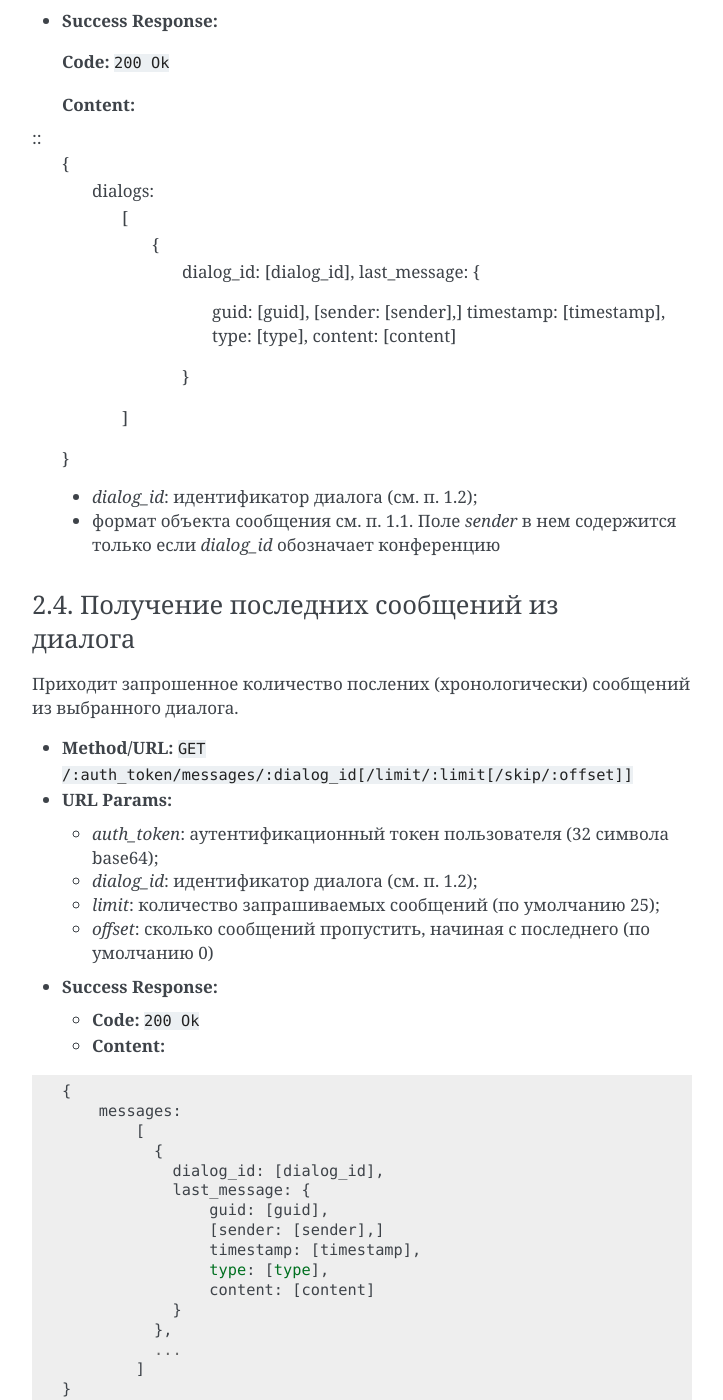
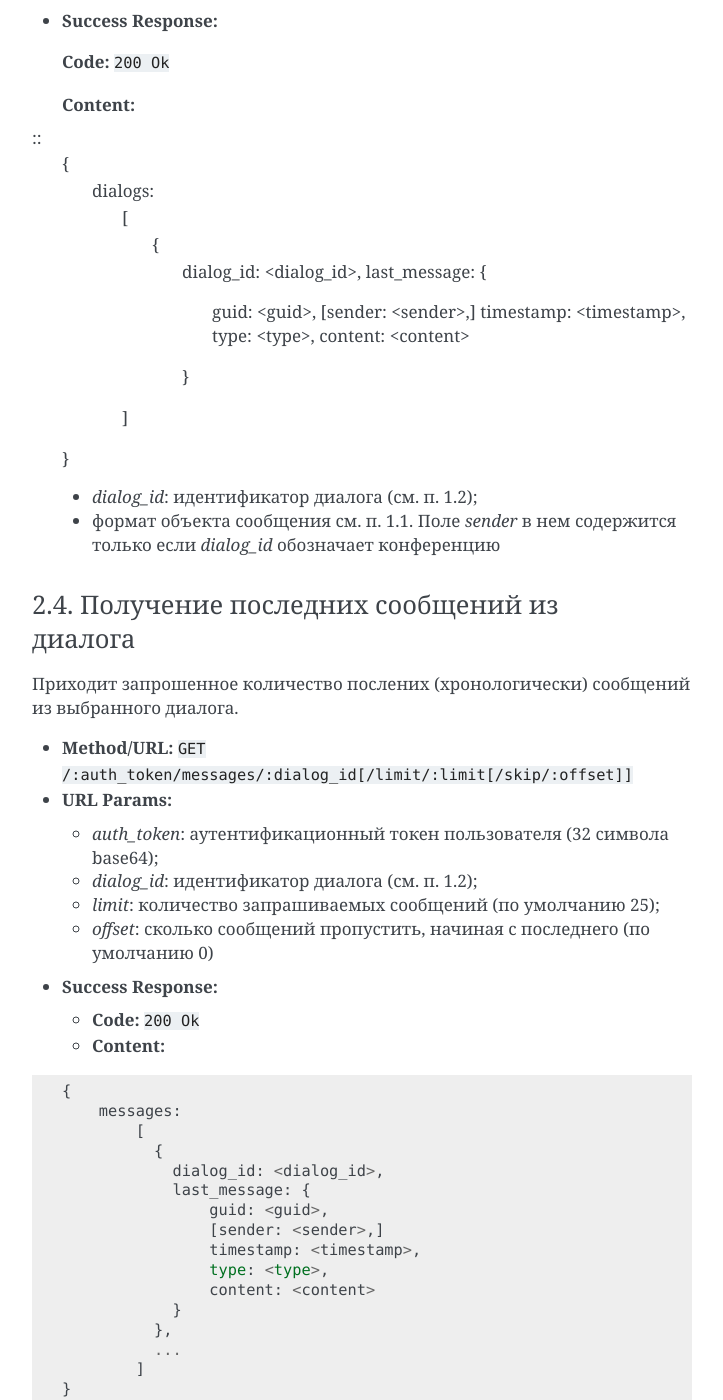
Before and after one commit to frnkySila/batya-api, a Sphinx documentation site: the page built from docs/source/index.rst, in a window 1280 px wide and 1400 px high, scrolled down 4405 px. Shown: the whole window, without its empty margins (388-1111 px from the left). Built offline with Sphinx 7.4.7, drawn with Linux system fonts in a browser that asks for light colours; some of the changed lines change nothing that is shown; some of the changed text lies outside the part shown.

Commit message:
Изменил скобочки вокруг названия аргумента с квадратных на треугольные
Чтобы избежать коллизии с квадратными скобочками, которые означают опциональный аргумент

```diff
--- a/docs/source/index.rst
+++ b/docs/source/index.rst
@@ -13,11 +13,11 @@
 ::
 
     {
-        guid: [guid],
-        [sender: [sender],]
-        timestamp: [timestamp],
-        type: [type],
-        content: [content]
+        guid: <guid>,
+        [sender: <sender>,]
+        timestamp: <timestamp>,
+        type: <type>,
+        content: <content>
     }
 
 * *guid*: глобальный идентификатор сообщения. Применяется только для избежания дублей и пропусков в чате при повторном получении сообщения. Конкретное значение зависит от имплементации сервера, единственное требование — уникальность для каждого сообщения;
@@ -87,8 +87,8 @@ dialog_id     :code:`conference_id | username`
 ::
 
   {
-    username: [username],
-    password: [password]
+    username: <username>,
+    password: <password>
   }
 
 ..
@@ -125,8 +125,8 @@ dialog_id     :code:`conference_id | username`
 ::
 
   {
-    username: [username],
-    password: [password]
+    username: <username>,
+    password: <password>
   }
 
 * **Success Response:**
@@ -197,13 +197,13 @@ dialog_id     :code:`conference_id | username`
         dialogs:
             [
               {
-                dialog_id: [dialog_id],
+                dialog_id: <dialog_id>,
                 last_message: {
-                    guid: [guid],
-                    [sender: [sender],]
-                    timestamp: [timestamp],
-                    type: [type],
-                    content: [content]
+                    guid: <guid>,
+                    [sender: <sender>,]
+                    timestamp: <timestamp>,
+                    type: <type>,
+                    content: <content>
                 }
               },
               ...
@@ -240,13 +240,13 @@ dialog_id     :code:`conference_id | username`
         messages:
             [
               {
-                dialog_id: [dialog_id],
+                dialog_id: <dialog_id>,
                 last_message: {
-                    guid: [guid],
-                    [sender: [sender],]
-                    timestamp: [timestamp],
-                    type: [type],
-                    content: [content]
+                    guid: <guid>,
+                    [sender: <sender>,]
+                    timestamp: <timestamp>,
+                    type: <type>,
+                    content: <content>
                 }
               },
               ...
@@ -282,13 +282,13 @@ dialog_id     :code:`conference_id | username`
         messages:
             [
               {
-                dialog_id: [dialog_id],
+                dialog_id: <dialog_id>,
                 last_message: {
-                    guid: [guid],
-                    [sender: [sender],]
-                    timestamp: [timestamp],
-                    type: [type],
-                    content: [content]
+                    guid: <guid>,
+                    [sender: <sender>,]
+                    timestamp: <timestamp>,
+                    type: <type>,
+                    content: <content>
                 }
               },
               ...
```
